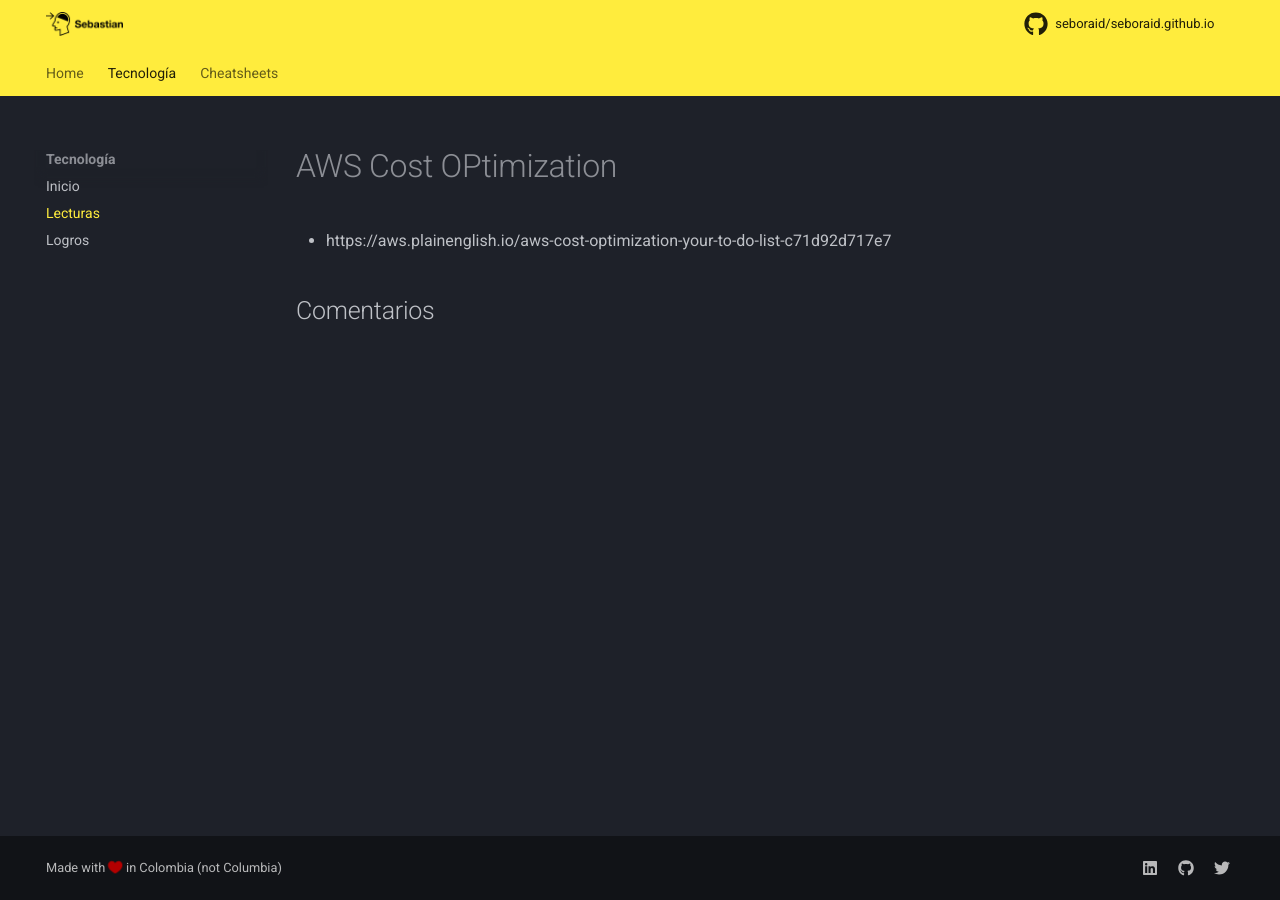
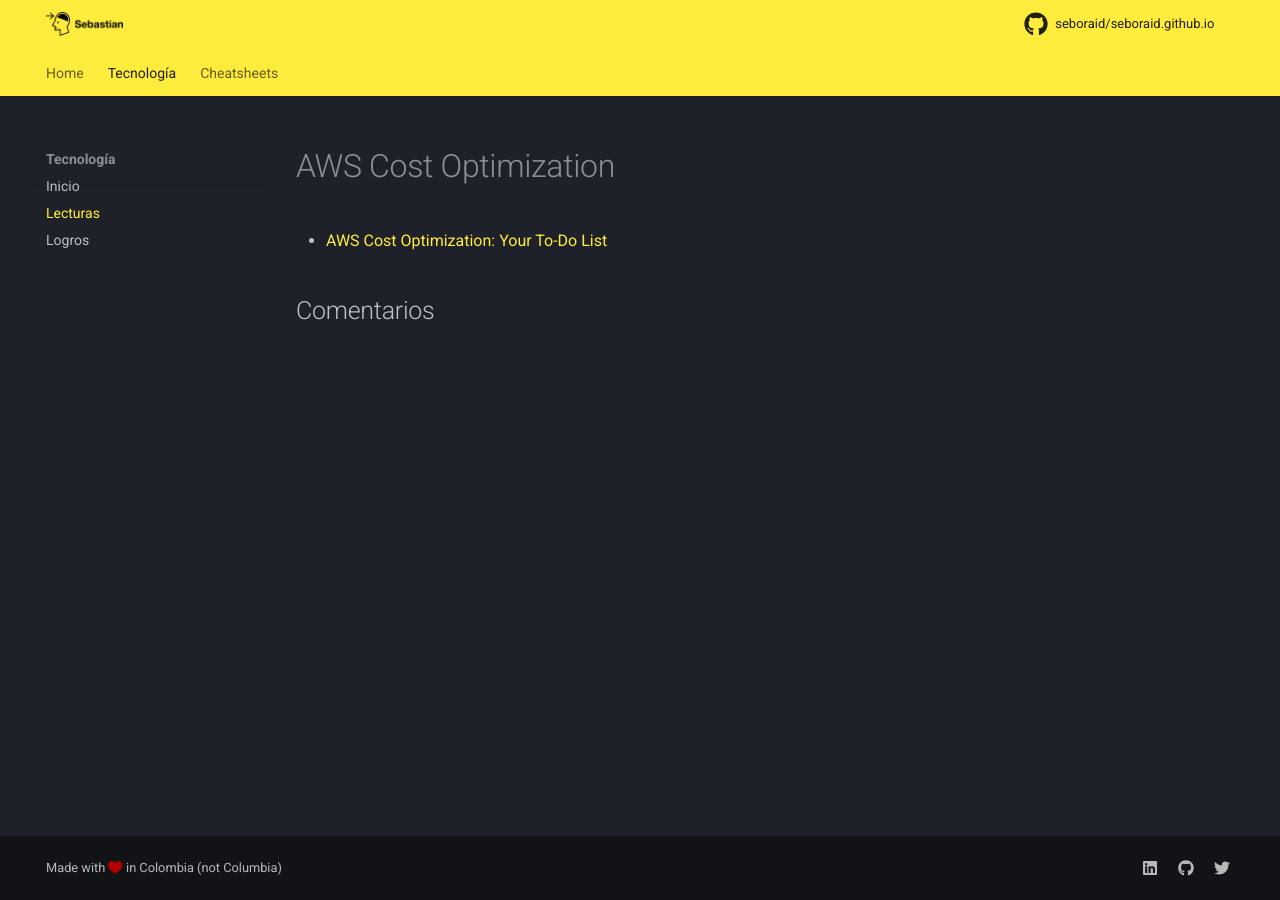
Before and after one commit to seboraid/seboraid.github.io, an MkDocs documentation site: the page built from docs/tecnologia/lecturas.md, in a window 1280 px wide. Built offline with MkDocs 1.6.1 and Material for MkDocs 9.7.7, drawn with Linux system fonts in a browser that asks for light colours; comment, search, counter and statistics services are not loaded; some of the changed lines change nothing that is shown.

Commit message:
Fix link

```diff
--- a/docs/tecnologia/lecturas.md
+++ b/docs/tecnologia/lecturas.md
@@ -2,6 +2,6 @@
 comments: true
 ---
 
-# AWS Cost OPtimization
+# AWS Cost Optimization
 
-- https://aws.plainenglish.io/aws-cost-optimization-your-to-do-list-c71d92d717e7
+- [AWS Cost Optimization: Your To-Do List](https://aws.plainenglish.io/aws-cost-optimization-your-to-do-list-c71d92d717e7)
```
